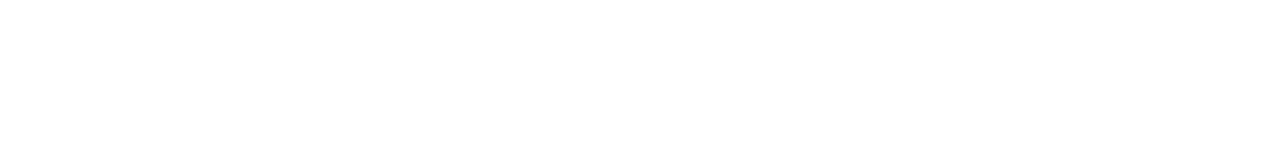
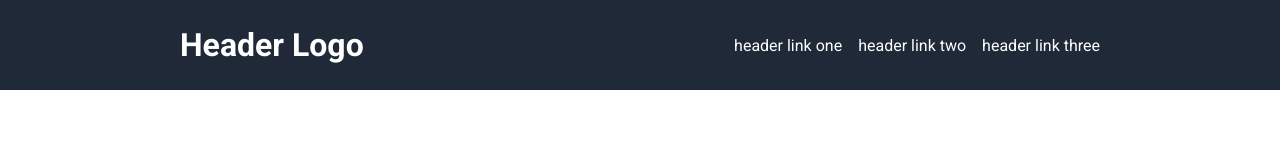
Before and after one commit to farah040/landing-page, a plain HTML site: page index.html in a window 1280 px wide. Drawn offline with Linux system fonts and the light colour scheme.

Commit message:
Add header and style it

```diff
--- a/index.html
+++ b/index.html
@@ -8,7 +8,12 @@
     </head>
     <body>
         <div class="header">
-
+            <h1>Header Logo</h1>
+            <ul class="nav-links">
+                <li><a href="#">header link one</a></li>
+                <li><a href="#">header link two</a></li>
+                <li><a href="#">header link three</a></li>
+            </ul>
         </div>
 
         <div class="content">
--- a/style.css
+++ b/style.css
@@ -5,3 +5,28 @@
     padding: 0;
     box-sizing: border-box;
 }
+
+body {
+    font-family: "roboto", sans-serif;
+}
+
+.header {
+    background-color: #1F2937;
+    padding: 16px 180px;
+    color: white;
+    display: flex;
+    justify-content: space-between;
+    align-items: center;
+    height: 90px;
+}
+
+.header ul {
+    list-style-type: none;
+    display: flex;
+    gap: 16px;
+}
+
+.header ul a {
+    color: inherit;
+    text-decoration: none;
+}
```
